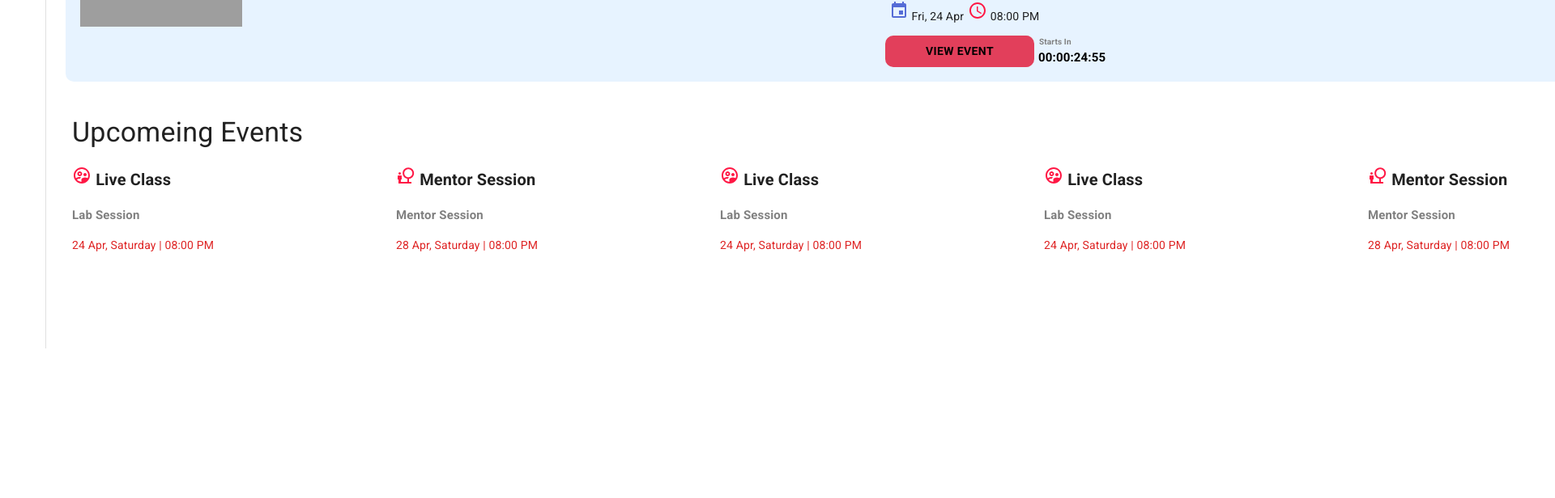
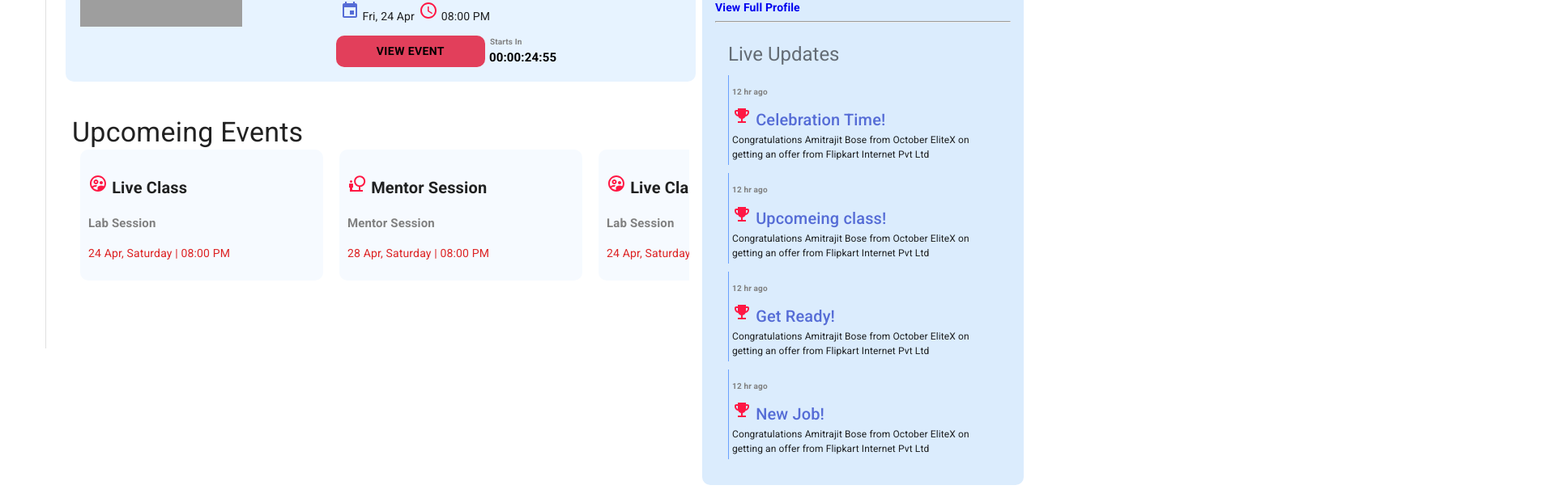
Before and after one commit to ats1999/lms-dashboard, a Next.js app: page / in a window 1280 px wide. Shown: the part 369-985 px from the top of the page at 81% size, 1920 px wide, since content can reach past the window. Built offline with nearby package versions, Linux system fonts and the light colour scheme; grey boxes are pictures that could not be loaded.

Commit message:
overflow fixed

```diff
--- a/components/home/styles/upcomeingEvents.module.css
+++ b/components/home/styles/upcomeingEvents.module.css
@@ -11,20 +11,17 @@
     color: #da0909e3;
 }
 .eventContainer{
-    /* padding: 10px;
+    padding: 10px;
     background-color: #f6faff;
     margin-left: 10px;
     margin-right: 10px;
-    border-radius: 10px; */
-    width: 400px;
+    border-radius: 10px;
     flex-shrink: 0;
-    /* min-width: 300px; */
+    flex-basis: 300px;
 }
 .upcomeingEventS{
     display: flex;
-    /* margin-top: 20px; */
     overflow: auto;
-    /* width: 100%; */
 }
 .upcomeingEventsContainer{
     margin-top: 50px;
```
